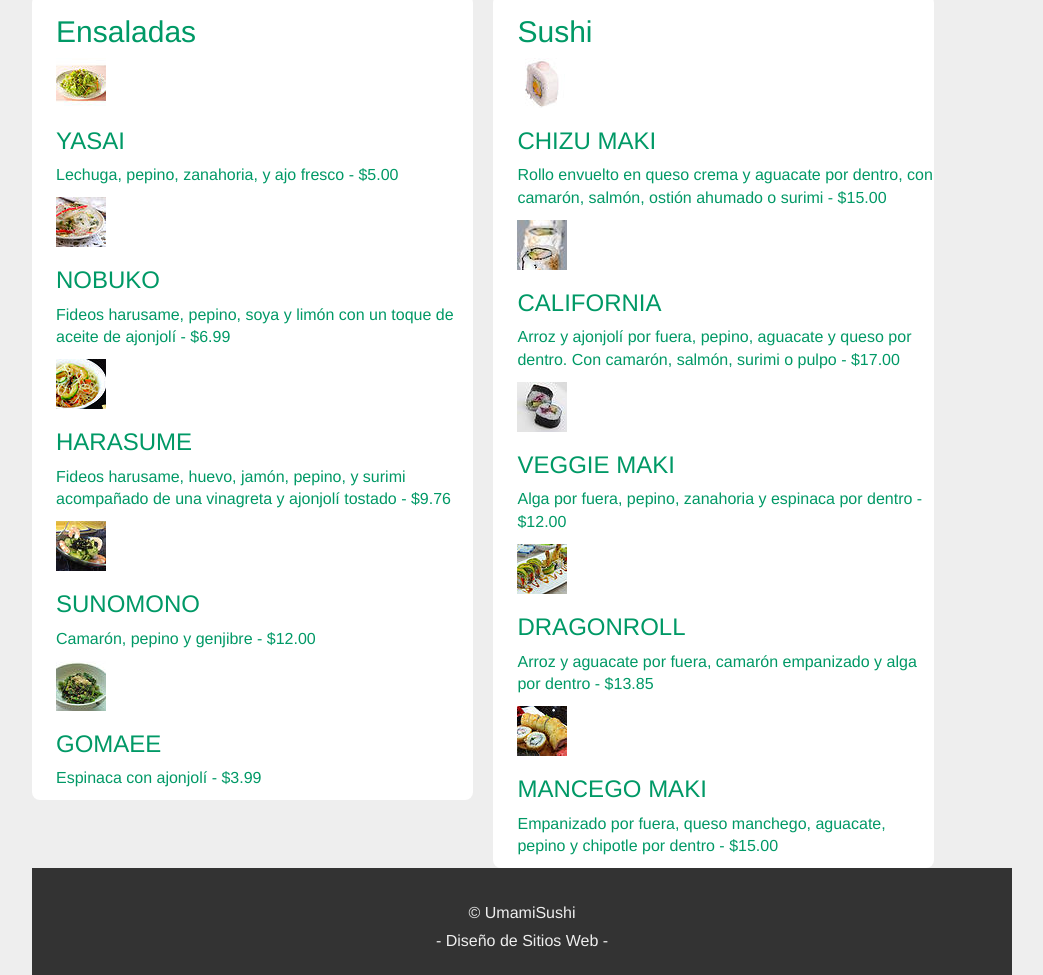
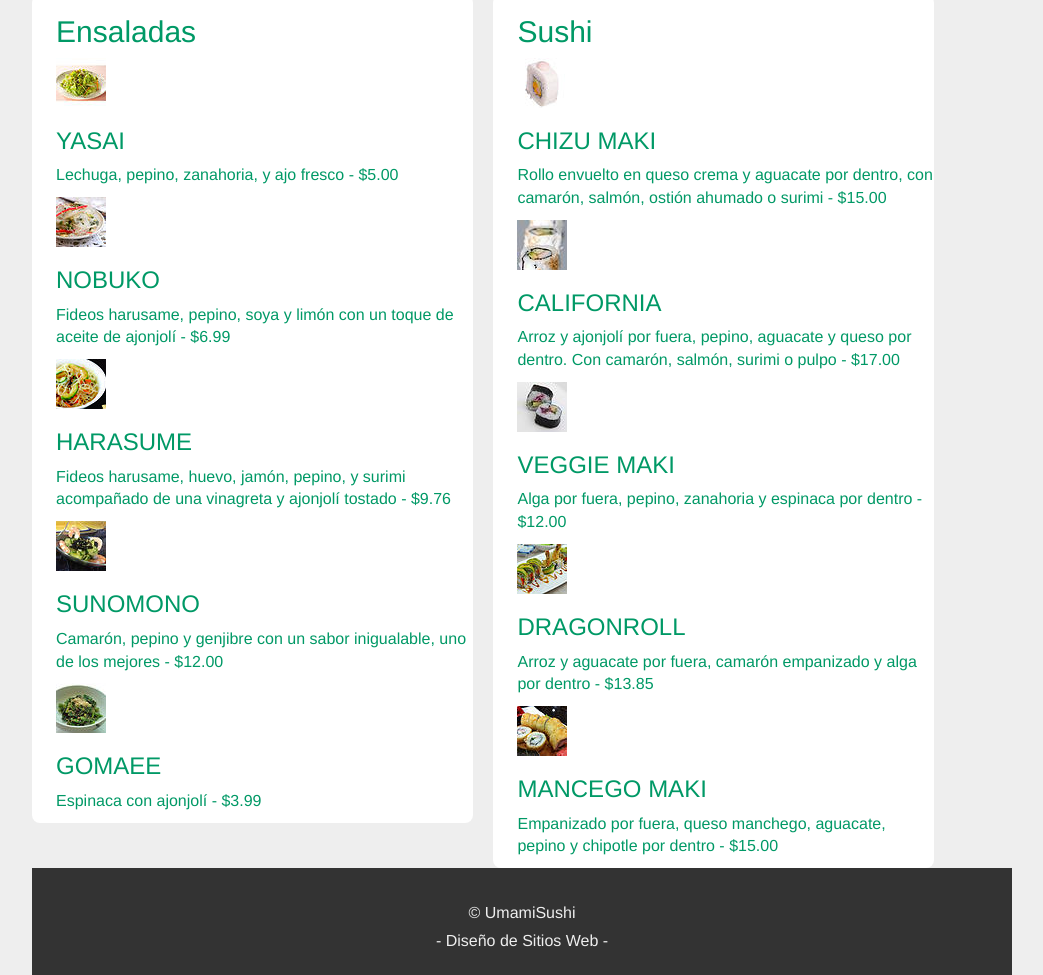
Before and after one commit to Cbrunis/Proyecto-DWS2, a plain HTML site: page pages/menu.html in a window 1280 px wide. Shown: the part 340-1315 px from the top of the page, without its empty margins (118-1161 px from the left). Drawn offline with Linux system fonts and the light colour scheme; a web font is replaced by a local one.

Commit message:
estilo nuevo
dando estilo a las imagenes del menu

```diff
--- a/pages/menu.html
+++ b/pages/menu.html
@@ -8,6 +8,7 @@
     <script src="../js/jquery.js"></script>
 	<script src="../js/bootstrap.js"></script>
 	<link rel="stylesheet" href="../css/style.css"/>
+	<link rel="stylesheet" href="../css/image css.css"/>
 	<link rel="shortcut icon" type="image/x-icon" href="../images/icono.jpg" />
 	<title>UmamiSushi</title>
 </head>
@@ -114,7 +115,7 @@
 		<h3>SUNOMONO</h3>
 		<div class="datos">
 			<p>
-				Camarón, pepino y genjibre  -  $12.00
+				Camarón, pepino y genjibre con un sabor inigualable, uno de los mejores  -  $12.00
 			</p>
 		</div>
 	</article>
```
